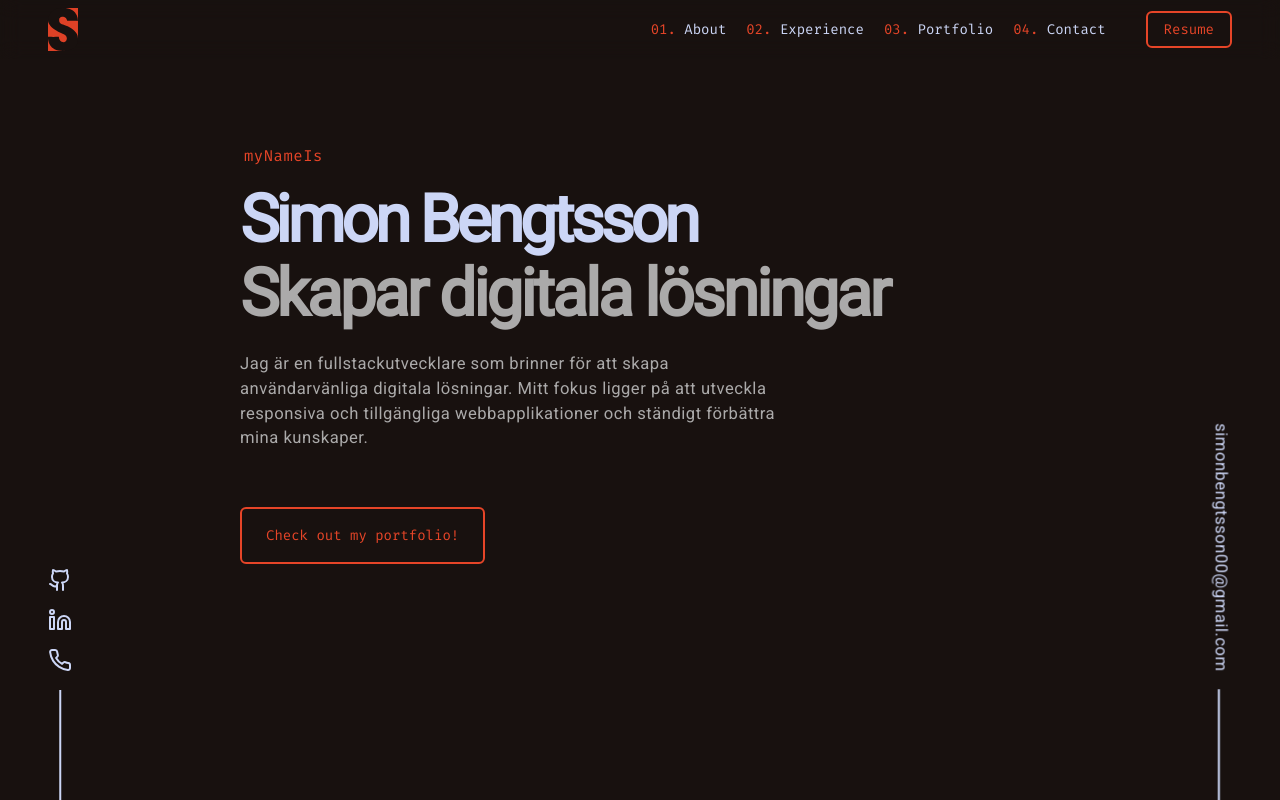
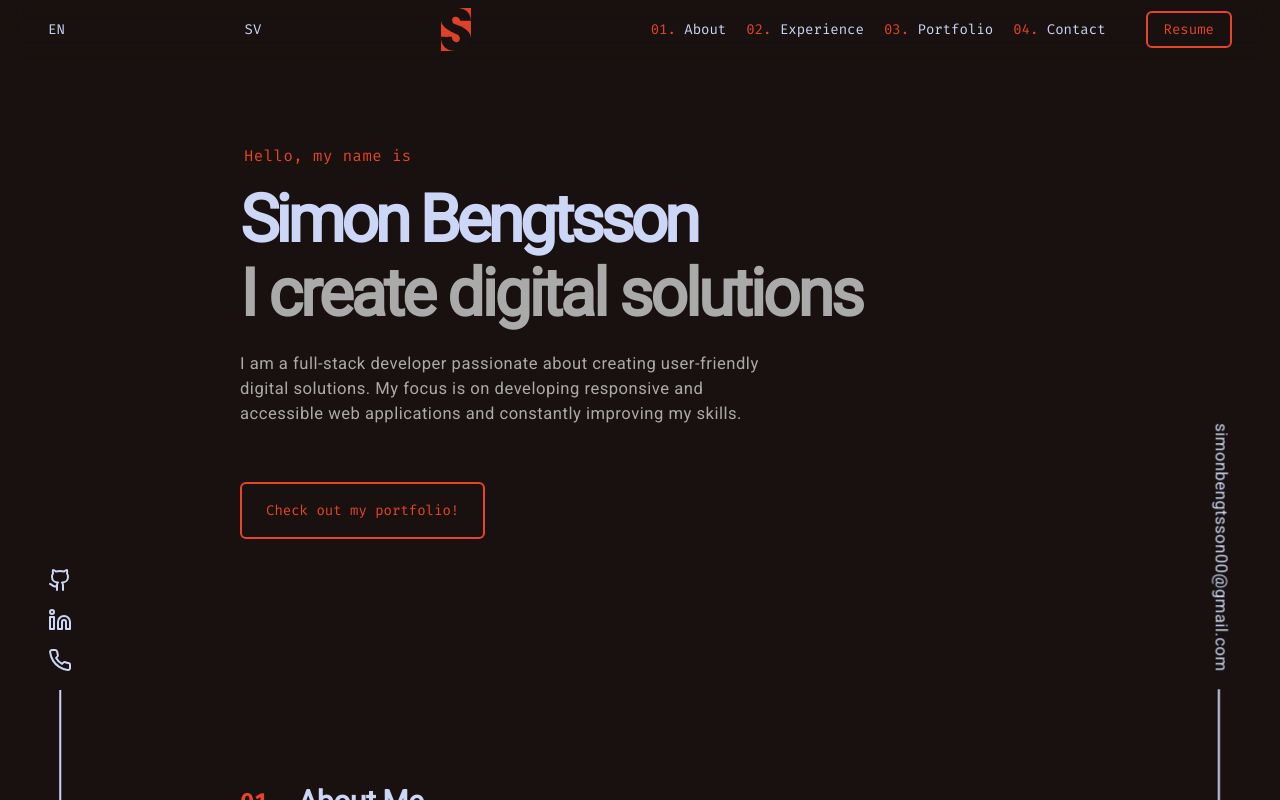
Before and after one commit to Sillen00/Portfolio_CV, a Next.js app: page / in a window 1280 px wide. Shown: the top 800 px of the page. Built offline with nearby package versions, Linux system fonts and the light colour scheme.

Commit message:
hero section translation english + swedish.

```diff
--- a/app/components/Header.tsx
+++ b/app/components/Header.tsx
@@ -3,6 +3,7 @@ import { AlignJustify, Github, Linkedin, Phone, X } from "lucide-react";
 import Image from "next/image";
 import Link from "next/link";
 import { useState } from "react";
+import { useTranslation } from "react-i18next";
 import { twMerge } from "tailwind-merge";
 import css from "./Header.module.scss";
 import OrangeOutlineBtn from "./OrangeOutlineBtn";
@@ -12,10 +13,10 @@ const Header = () => {
   // className={`${href === currentPath ? "text-zinc-900" : "text-zinc-500"} hover:text-orange-600`}>
   const [isMenuOpen, setIsMenuOpen] = useState(false);
 
-  // const [t, i18n] = useTranslation("translations");
-  // const handleLanguageChange = (language: string) => {
-  //   i18n.changeLanguage(language);
-  // };
+  const [t, i18n] = useTranslation();
+  const handleLanguageChange = (language: string) => {
+    i18n.changeLanguage(language);
+  };
 
   const links = [
     { href: "#about", label: "About" },
@@ -26,12 +27,12 @@ const Header = () => {
 
   return (
     <header className={twMerge(css.header, "fira flex justify-between items-center px-6 md:px-12 py-2 fixed w-full z-50")}>
-      {/* <button onClick={() => handleLanguageChange("en")} className='hover:text-secondary-color'>
+      <button onClick={() => handleLanguageChange("en")} className='hover:text-secondary-color'>
         EN
       </button>
       <button onClick={() => handleLanguageChange("sv")} className='hover:text-secondary-color'>
         SV
-      </button> */}
+      </button>
       <Link href='#top'>
         <Image
           className={css.logo}
--- a/app/containers/home-page/Hero.tsx
+++ b/app/containers/home-page/Hero.tsx
@@ -7,17 +7,14 @@ const Hero = () => {
 
   return (
     <section className='pt-36 pb-28 2xl:pt-60 max-w-screen-lg mx-auto px-6 md:px-28' id='hero'>
-      <p className='fira text-secondary-color pb-5 pl-1'>{t("myNameIs")}</p>
+      <p className='fira text-secondary-color pb-5 pl-1'>{t("hero.myNameIs")}</p>
       <h1 className='leading-none'>Simon Bengtsson</h1>
-      <h2 className='text-gray leading-tight pb-4'>Skapar digitala lösningar</h2>
+      <h2 className='text-gray leading-tight pb-4'>{t("hero.whatIDo")}</h2>
 
-      <p className='text-gray max-w-[550px] mb-14'>
-        Jag är en fullstackutvecklare som brinner för att skapa användarvänliga digitala lösningar. Mitt fokus ligger på att utveckla
-        responsiva och tillgängliga webbapplikationer och ständigt förbättra mina kunskaper.
-      </p>
+      <p className='text-gray max-w-[550px] mb-14'>{t("hero.whatIDoLong")}</p>
 
       <Link href='#portfolio'>
-        <OrangeOutlineBtn className='fira py-4 px-6'>Check out my portfolio!</OrangeOutlineBtn>
+        <OrangeOutlineBtn className='fira py-4 px-6'>{t("hero.checkPortfolio")}</OrangeOutlineBtn>
       </Link>
     </section>
   );
```
